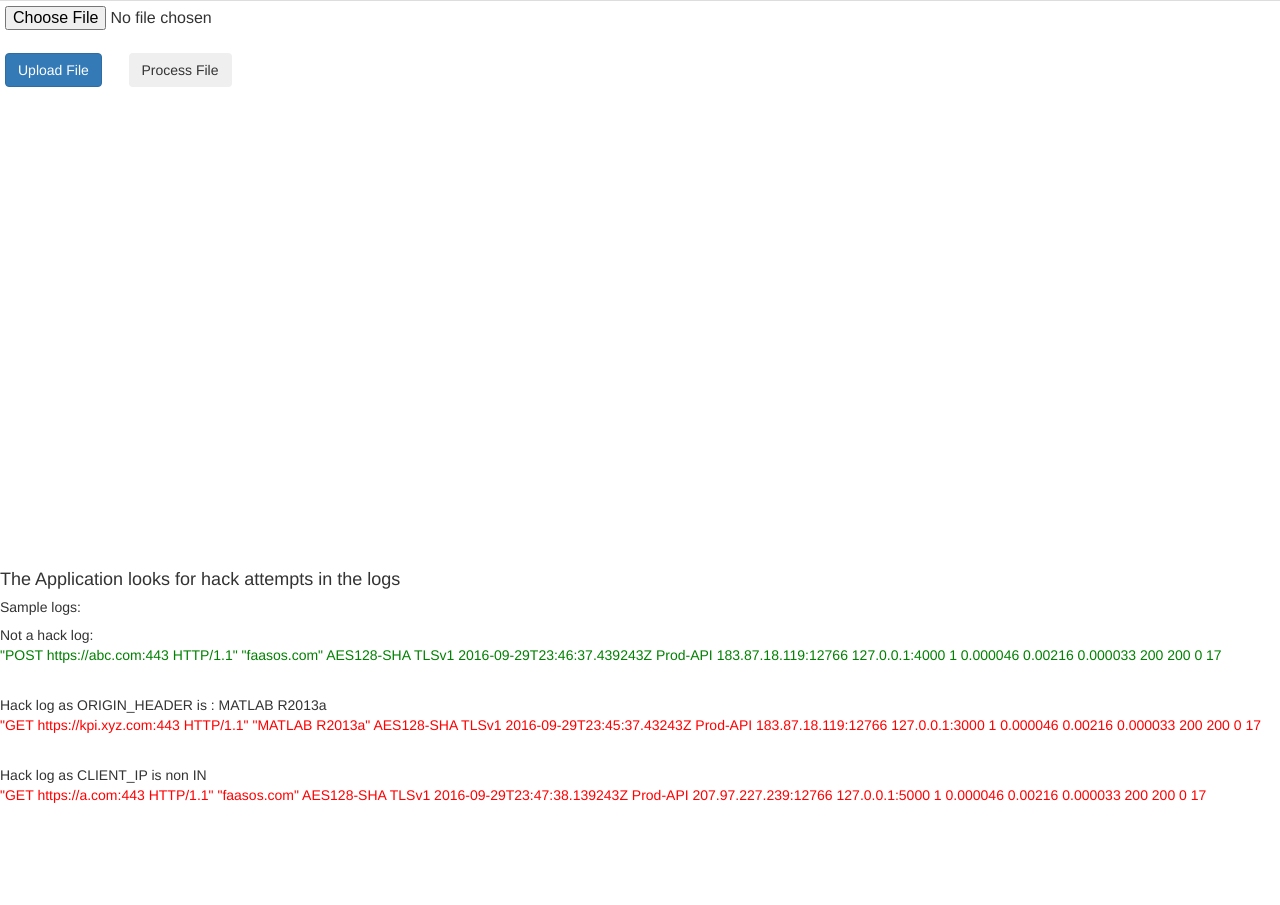
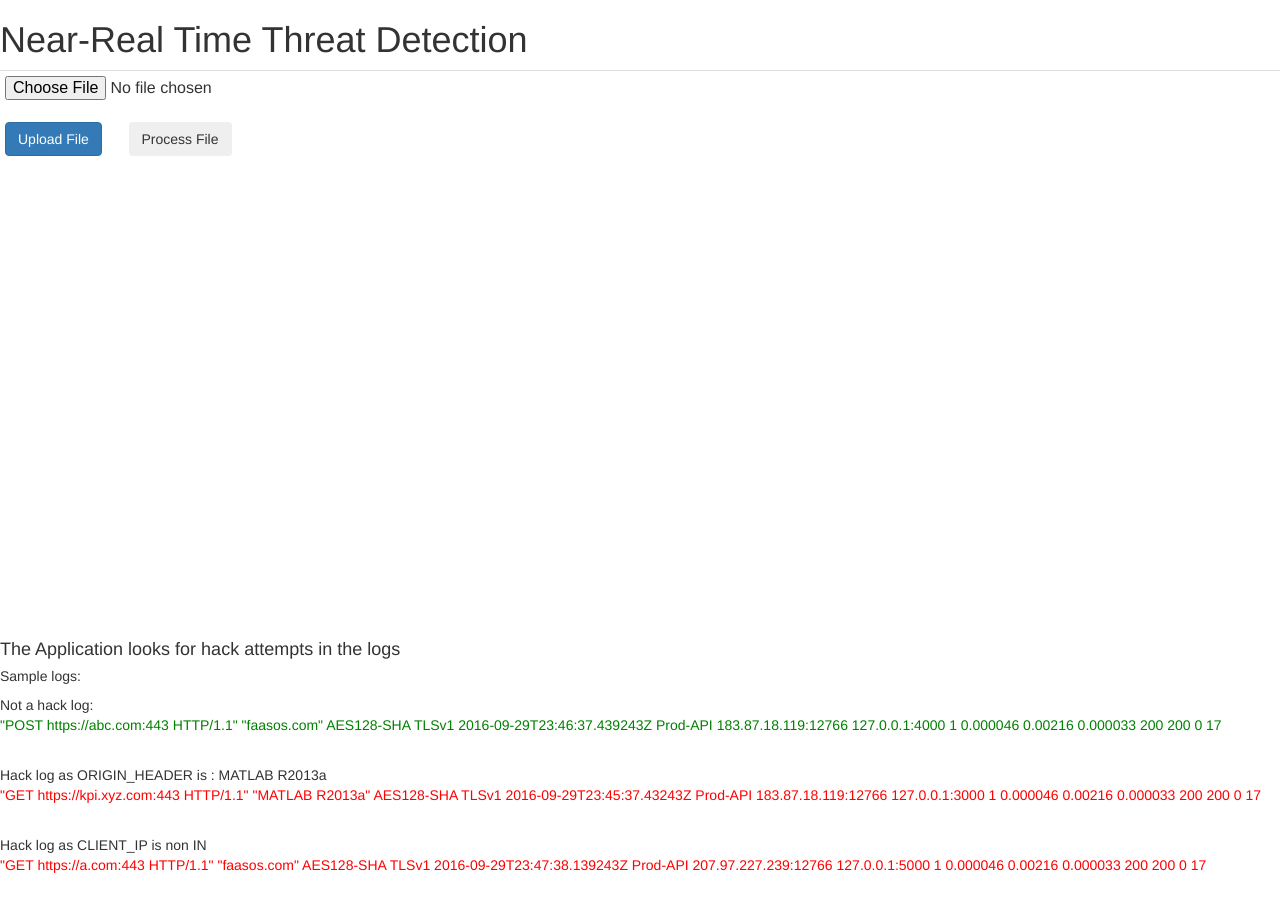
Before and after one commit to utkarsh17ife/Hack-detect, a website: page client/index.html in a window 1280 px wide. Before the commit the page ends 835 px from the top, so only its background shows below. Drawn offline with nearby package versions, Linux system fonts and the light colour scheme; files whose address does not match are found by name.

Commit message:
third commit

```diff
--- a/client/index.html
+++ b/client/index.html
@@ -1,5 +1,7 @@
 <html ng-app="myApp">
     <head>
+
+        <title>Hack Detect</title>
         <link rel="stylesheet" href="https://maxcdn.bootstrapcdn.com/bootstrap/3.3.7/css/bootstrap.min.css">
         <script
             src="https://code.jquery.com/jquery-1.12.4.min.js"
@@ -9,6 +11,7 @@
 
     </head>
 <body>
+    <h1>Near-Real Time Threat Detection</h1>
     <div ng-controller = "myCtrl" style="height:70%">
         <table class="table table-condensed">
             <tr>
```
